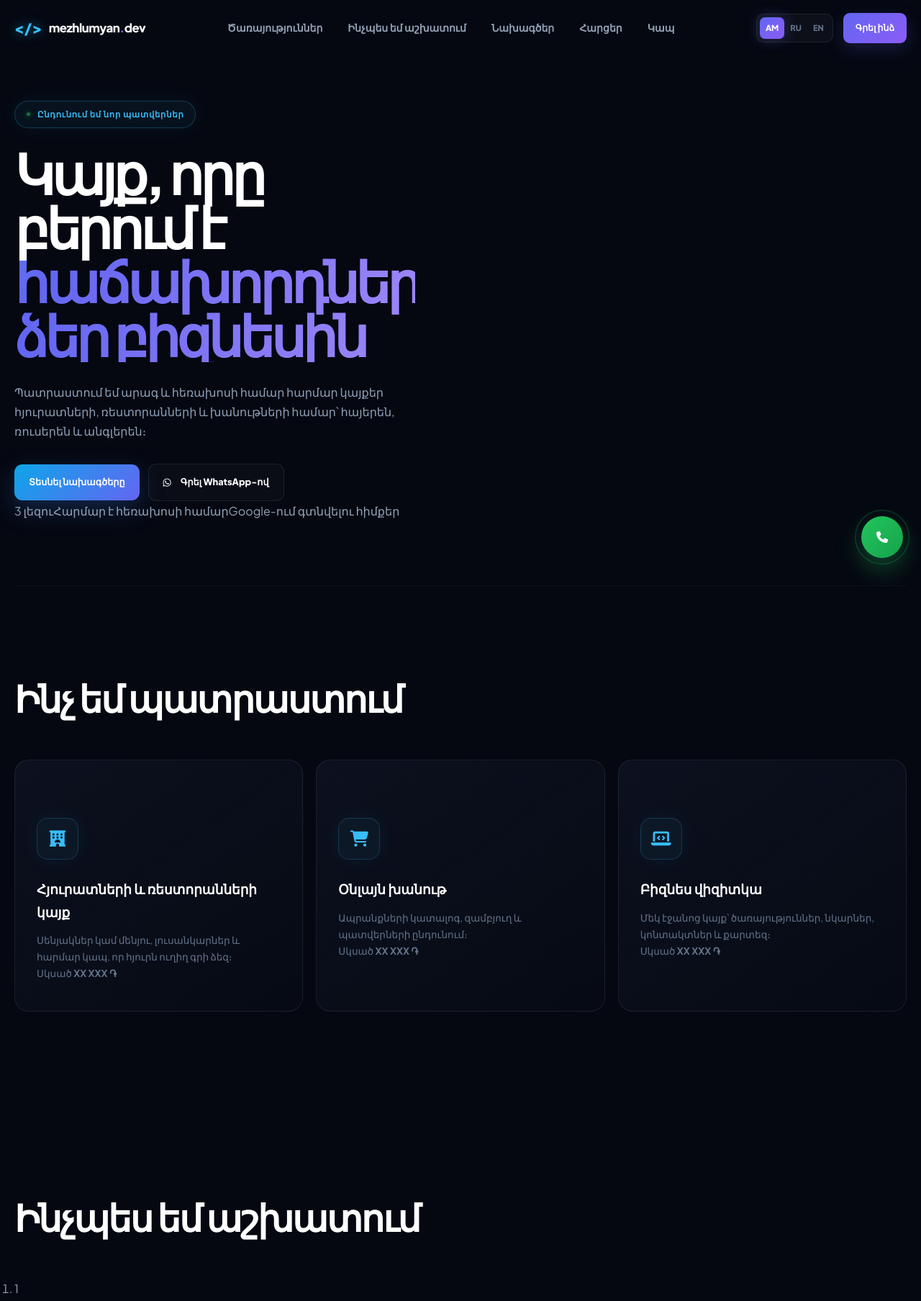
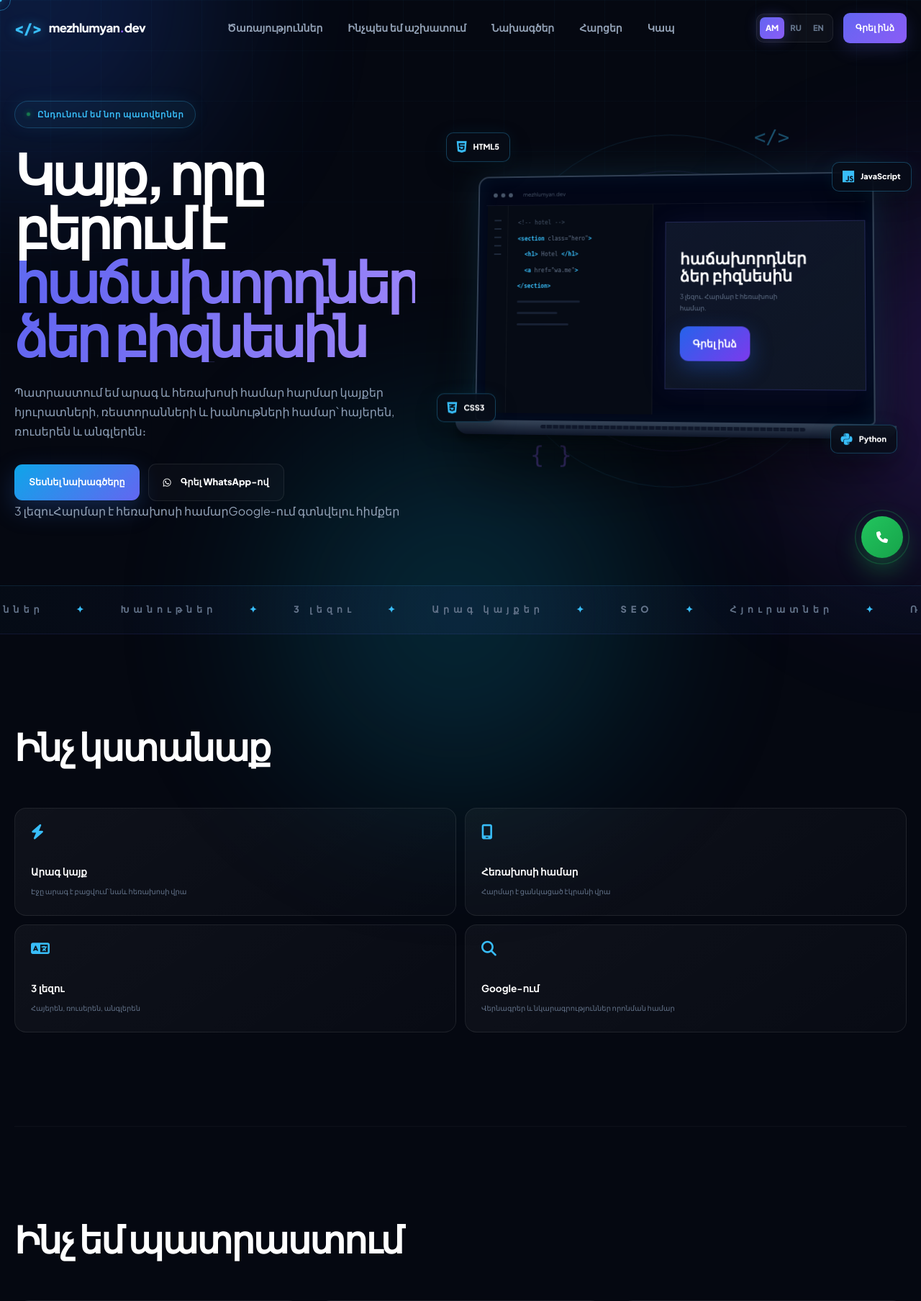
Before and after one commit to mezhlumyangarik-hue/portfolio, a Flask app: page / in a window 1280 px wide. Shown: the top 1807 px of the page at 72% size. Run offline with Flask 3, Linux system fonts and the light colour scheme.

Commit message:
Update index.html

```diff
--- a/templates/index.html
+++ b/templates/index.html
@@ -4,6 +4,9 @@
   'desc': 'Արագ և հեռախոսի համար հարմար կայքեր հյուրատների, ռեստորանների և խանութների համար՝ հայերեն, ռուսերեն և անգլերեն։',
   'nav': ['Ծառայություններ', 'Ինչպես եմ աշխատում', 'Նախագծեր', 'Հարցեր', 'Կապ'],
   'cta': 'Գրել ինձ',
+  'tk': ['Հյուրատներ','Ռեստորաններ','Խանութներ','3 լեզու','Արագ կայքեր','SEO'],
+  'wy_t': 'Ինչ կստանաք',
+  'wy': [['fa-bolt','Արագ կայք','Էջը արագ է բացվում՝ նաև հեռախոսի վրա'],['fa-mobile-screen','Հեռախոսի համար','Հարմար է ցանկացած էկրանի վրա'],['fa-language','3 լեզու','Հայերեն, ռուսերեն, անգլերեն'],['fa-magnifying-glass','Google-ում','Վերնագրեր և նկարագրություններ որոնման համար']],
   'badge': 'Ընդունում եմ նոր պատվերներ',
   'h1a': 'Կայք, որը բերում է', 'h1b': 'հաճախորդներ ձեր բիզնեսին',
   'lead': 'Պատրաստում եմ արագ և հեռախոսի համար հարմար կայքեր հյուրատների, ռեստորանների և խանութների համար՝ հայերեն, ռուսերեն և անգլերեն։',
@@ -33,6 +36,9 @@
   'desc': 'Быстрые сайты для гостевых домов, ресторанов и магазинов на армянском, русском и английском языках.',
   'nav': ['Услуги', 'Как я работаю', 'Проекты', 'Вопросы', 'Контакты'],
   'cta': 'Написать мне',
+  'tk': ['Гостевые дома','Рестораны','Магазины','3 языка','Быстрые сайты','SEO'],
+  'wy_t': 'Что вы получите',
+  'wy': [['fa-bolt','Быстрый сайт','Страница быстро открывается, в том числе на телефоне'],['fa-mobile-screen','Для телефона','Удобно на любом экране'],['fa-language','3 языка','Армянский, русский, английский'],['fa-magnifying-glass','В Google','Заголовки и описания для поиска']],
   'badge': 'Принимаю новые заказы',
   'h1a': 'Сайт, который приводит', 'h1b': 'клиентов вашему бизнесу',
   'lead': 'Делаю быстрые сайты, удобные на телефоне, для гостевых домов, ресторанов и магазинов на армянском, русском и английском.',
@@ -62,6 +68,9 @@
   'desc': 'Fast, mobile-friendly websites for guesthouses, restaurants and shops in Armenian, Russian and English.',
   'nav': ['Services', 'How I work', 'Projects', 'FAQ', 'Contact'],
   'cta': 'Message me',
+  'tk': ['Guesthouses','Restaurants','Shops','3 languages','Fast sites','SEO'],
+  'wy_t': 'What you get',
+  'wy': [['fa-bolt','Fast site','Pages open quickly, including on phones'],['fa-mobile-screen','Built for phones','Comfortable on any screen'],['fa-language','3 languages','Armenian, Russian, English'],['fa-magnifying-glass','Found on Google','Titles and descriptions for search']],
   'badge': 'Taking new projects',
   'h1a': 'A website that brings', 'h1b': 'customers to your business',
   'lead': 'I build fast, mobile-friendly websites for guesthouses, restaurants and shops in Armenian, Russian and English.',
@@ -107,6 +116,8 @@
 <link rel="stylesheet" href="{{ url_for('static', filename='style.css') }}">
 </head>
 <body>
+<div class="background-orb orb-1"></div><div class="background-orb orb-2"></div><div class="background-orb orb-3"></div><div class="grid-background"></div>
+<div class="cursor-dot"></div><div class="cursor-ring"></div>
 
 <header class="site-header" id="siteHeader">
 <nav class="navbar">
@@ -134,7 +145,7 @@
 
 <section class="hero" id="home">
   <div class="hero-container">
-    <div class="hero-content">
+    <div class="hero-content reveal">
       <div class="availability"><span class="availability-dot"></span><span>{{ L.badge }}</span></div>
       <h1><span class="hero-line">{{ L.h1a }}</span><span class="hero-gradient">{{ L.h1b }}</span></h1>
       <p class="hero-description">{{ L.lead }}</p>
@@ -144,14 +155,45 @@
       </div>
       <div class="chips">{% for c in L.chips %}<span>{{ c }}</span>{% endfor %}</div>
     </div>
+    <div class="hero-visual reveal-right">
+      <div class="visual-glow"></div>
+      <div class="orbit orbit-1"></div><div class="orbit orbit-2"></div><div class="orbit orbit-3"></div>
+      <div class="laptop"><div class="laptop-screen">
+        <div class="screen-top"><div class="window-dots"><span></span><span></span><span></span></div><div class="screen-url">mezhlumyan.dev</div></div>
+        <div class="code-area"><div class="code-sidebar"><div></div><div></div><div></div><div></div><div></div></div>
+          <div class="code-content">
+            <span class="code-comment">&lt;!-- hotel --&gt;</span>
+            <span><b>&lt;section</b> class="hero"<b>&gt;</b></span>
+            <span class="indent"><b>&lt;h1&gt;</b> Hotel <b>&lt;/h1&gt;</b></span>
+            <span class="indent"><b>&lt;a</b> href="wa.me"<b>&gt;</b></span>
+            <span><b>&lt;/section&gt;</b></span>
+            <div class="code-line"></div><div class="code-line short"></div><div class="code-line medium"></div>
+          </div></div>
+        <div class="preview-window"><div class="preview-title">{{ L.h1b }}</div><div class="preview-text">{{ L.chips[0] }}. {{ L.chips[1] }}.</div><div class="preview-button">{{ L.cta }}</div></div>
+      </div>
+      <div class="laptop-base"><div class="laptop-keyboard"></div></div></div>
+      <div class="tech-card tech-html"><i class="fa-brands fa-html5"></i><span>HTML5</span></div>
+      <div class="tech-card tech-css"><i class="fa-brands fa-css3-alt"></i><span>CSS3</span></div>
+      <div class="tech-card tech-js"><i class="fa-brands fa-js"></i><span>JavaScript</span></div>
+      <div class="tech-card tech-python"><i class="fa-brands fa-python"></i><span>Python</span></div>
+      <div class="floating-code">&lt;/&gt;</div><div class="floating-bracket">{ }</div>
+    </div>
   </div>
 </section>
 
+<section class="ticker"><div class="ticker-track">{% for i in range(2) %}{% for w in L.tk %}<span>{{ w }}</span><i>✦</i>{% endfor %}{% endfor %}</div></section>
+
+<section class="section">
+  <div class="section-heading reveal"><h2>{{ L.wy_t }}</h2></div>
+  <div class="about-cards why">{% for w in L.wy %}<div class="mini-card reveal"><i class="fa-solid {{ w[0] }}"></i><div><strong>{{ w[1] }}</strong><span>{{ w[2] }}</span></div></div>{% endfor %}</div>
+</section>
+
+
 <section id="services" class="section services-section">
-  <div class="section-heading"><h2>{{ L.sv_t }}</h2></div>
+  <div class="section-heading reveal"><h2>{{ L.sv_t }}</h2></div>
   <div class="services-grid">
     {% for s in L.sv %}
-    <article class="service-card">
+    <article class="service-card reveal">
       <div class="service-icon"><i class="fa-solid {{ s[0] }}"></i></div>
       <h3>{{ s[1] }}</h3>
       <p>{{ s[2] }}</p>
@@ -162,19 +204,19 @@
 </section>
 
 <section id="process" class="section">
-  <div class="section-heading"><h2>{{ L.st_t }}</h2></div>
+  <div class="section-heading reveal"><h2>{{ L.st_t }}</h2></div>
   <ol class="steps">
     {% for s in L.st %}
-    <li class="step"><span class="step-n">{{ loop.index }}</span><h3>{{ s[0] }}</h3><p>{{ s[1] }}</p></li>
+    <li class="step reveal"><span class="step-n">{{ loop.index }}</span><h3>{{ s[0] }}</h3><p>{{ s[1] }}</p></li>
     {% endfor %}
   </ol>
 </section>
 
 <section id="projects" class="section projects-section">
-  <div class="section-heading"><h2>{{ L.pj_t }}</h2></div>
+  <div class="section-heading reveal"><h2>{{ L.pj_t }}</h2></div>
   <div class="pj-grid">
     {% for p in projects %}
-    <article class="pj">
+    <article class="pj reveal">
       <a class="pj-img" href="{{ p.live_url }}" target="_blank" rel="noopener noreferrer" aria-label="{{ p.title }}">
         {% if p.preview_url %}<img src="{{ p.preview_url }}" alt="{{ p.title }}" loading="lazy" width="640" height="400" onerror="this.remove()">{% endif %}
       </a>
@@ -193,17 +235,17 @@
 </section>
 
 <section id="faq" class="section">
-  <div class="section-heading"><h2>{{ L.fq_t }}</h2></div>
+  <div class="section-heading reveal"><h2>{{ L.fq_t }}</h2></div>
   <div class="faq">
     {% for q in L.fq %}
-    <details><summary>{{ q[0] }}</summary><p>{{ q[1] }}</p></details>
+    <details class="reveal"><summary>{{ q[0] }}</summary><p>{{ q[1] }}</p></details>
     {% endfor %}
   </div>
 </section>
 
 <section id="contact" class="contact-section">
   <div class="contact-background"></div>
-  <div class="contact-content">
+  <div class="contact-content reveal">
     <h2>{{ L.ct_t }}</h2>
     <p>{{ L.ct_d }}</p>
     <div class="contact-buttons">
```
